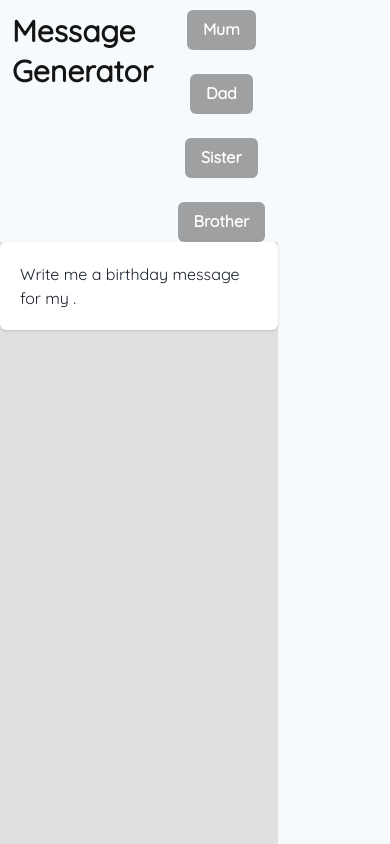
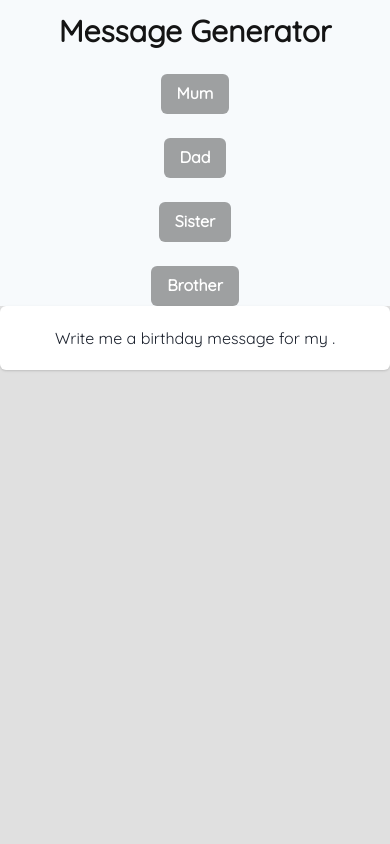
Before and after one commit to MiaGordon91/message-generator, a React (Vite) app: page / in a window 390 px wide. Shown: the top 844 px of the page. Built offline with nearby package versions, Linux system fonts and the light colour scheme.

Commit message:
improve navbar grid responsiveness

```diff
--- a/src/App.tsx
+++ b/src/App.tsx
@@ -11,23 +11,27 @@ function App() {
   const [selectedRecipients, setSelectedRecipient] = useState('');
 
   return (
-    <Grid templateColumns="repeat(3, 1fr)" bg="gray.50">
+    <Grid
+      templateColumns={{
+        base: "1fr",
+        lg: "repeat(3, 1fr)"
+      }}
+      bg="gray.50"
+    >
 
     <GridItem
       as='header'
       pl='2'
       color='blackAlpha.900'
       fontSize={{ lg: "28px" }}
-      colSpan={{ base: 1, lg: 3, xl: 3}}
+      colSpan={{ base: 1, lg: 3}}
       p= "12px"
     >
        <NavBar />
     </GridItem>
 
     <GridItem
-      // as='aside'
-      // color='blackAlpha.900'
-      minHeight= {{ md: "100vh" }}
+      as='aside'
       p= {{ lg: "12px", xl: "24px"}}
     >
        <CardRecipientList cardRecipients={cardRecipients} onSelectItem={(recipient) => setSelectedRecipient(recipient)}/>
@@ -37,7 +41,7 @@ function App() {
     <GridItem
       as='main'
       bg="#E0E0E0"
-      colSpan={{ base: 2, lg: 2, xl: 2}}
+      colSpan={{ base: 1, lg: 2}}
       color='blackAlpha.900'
       minHeight="100vh"
     >
@@ -48,8 +52,7 @@ function App() {
     <GridItem
       bg="#000000"
       as='footer'
-      minWidth= "100vh"
-      colSpan={{md: 3, lg: 3, xl: 3}}
+      colSpan={{md: 3}}
       color='blackAlpha.900'
     >
       Footer
```
